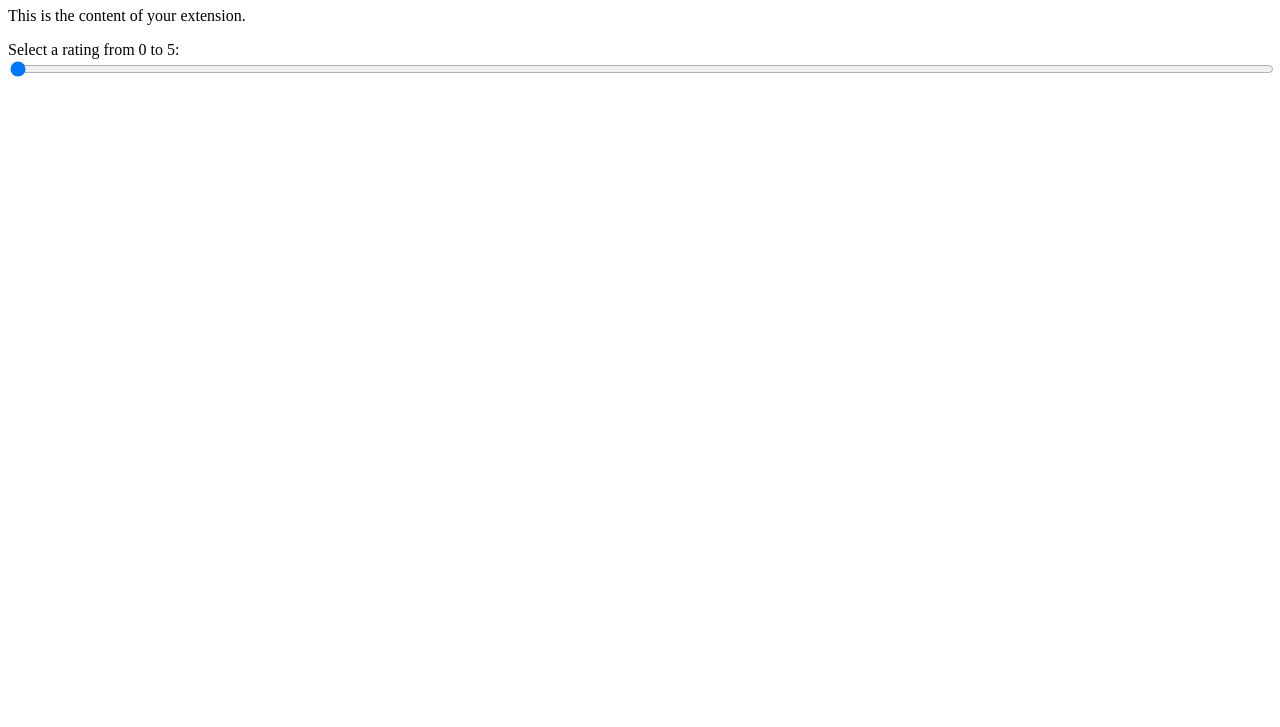
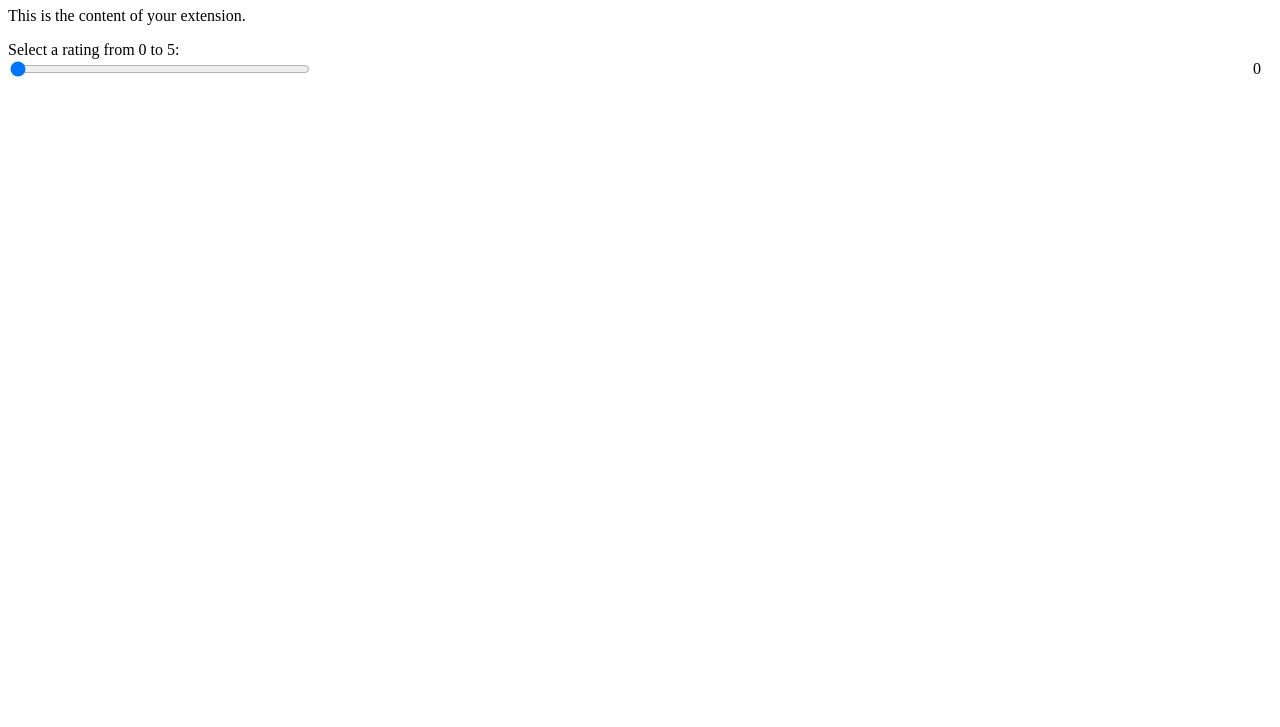
Before and after one commit to msghera/PandaPicker, a browser extension: page index.html in a window 1280 px wide. Shown: the part 73-800 px from the top of the page. Drawn offline with Linux system fonts and the light colour scheme.

Commit message:
slider added and styling updated

```diff
--- a/index.html
+++ b/index.html
@@ -4,21 +4,23 @@
     <meta charset="UTF-8">
     <meta name="viewport" content="width=device-width, initial-scale=1.0">
     <title>Your Extension</title>
-    <style>
-        /* Style for the slider */
-        #ratingSlider {
-            width: 100%;
-        }
-    </style>
+
+    <!-- Link to the style.css file -->
+    <link rel="stylesheet" type="text/css" href="style.css">
 </head>
 <body>
     <h1>Welcome to Your Extension</h1>
     <p>This is the content of your extension.</p>
-
-    <label for="ratingSlider">Select a rating from 0 to 5:</label>
-    <input type="range" id="ratingSlider" min="0" max="5" step="0.1" value="0.0", onchange="">
+    <div>
+        <label for="ratingSlider">Select a rating from 0 to 5:</label>
+    </div>
+    <div id="ratingContainer">
+        <input type="range" id="ratingSlider" min="0" max="5" step="0.1" value="0.0">
+        <span id="currentRating">0.0</span>
+    </div>
 
     <!-- Include your JavaScript file -->
     <script src="script.js"></script>
+    <script src="slider.js"></script>
 </body>
 </html>
--- /dev/null
+++ b/slider.js
@@ -0,0 +1,18 @@
+// Get references to the slider and the span element
+const ratingSlider = document.getElementById("ratingSlider");
+const currentRatingSpan = document.getElementById("currentRating");
+
+// Function to handle slider value changes
+function handleSliderChange() {
+    // Retrieve the current value of the slider
+    const selectedRating = ratingSlider.value;
+
+    // Update the text content of the span element
+    currentRatingSpan.textContent = selectedRating;
+}
+
+// Add an event listener to the slider using the onChange event
+ratingSlider.addEventListener("change", handleSliderChange);
+
+// Initialize the text content with the default slider value
+currentRatingSpan.textContent = ratingSlider.value;
--- a/style.css
+++ b/style.css
@@ -0,0 +1,18 @@
+/* style.css */
+
+/* Define a fixed width for the slider */
+#ratingSlider {
+  width: 300px;
+}
+
+#ratingContainer {
+  display: flex;
+  justify-content: space-between;
+  align-items: center;
+}
+
+/* Style for the currentRating span */
+#currentRating {
+  min-width: 30px; /* Adjust the minimum width as needed */
+  text-align: center; /* Center the text */
+}
```
